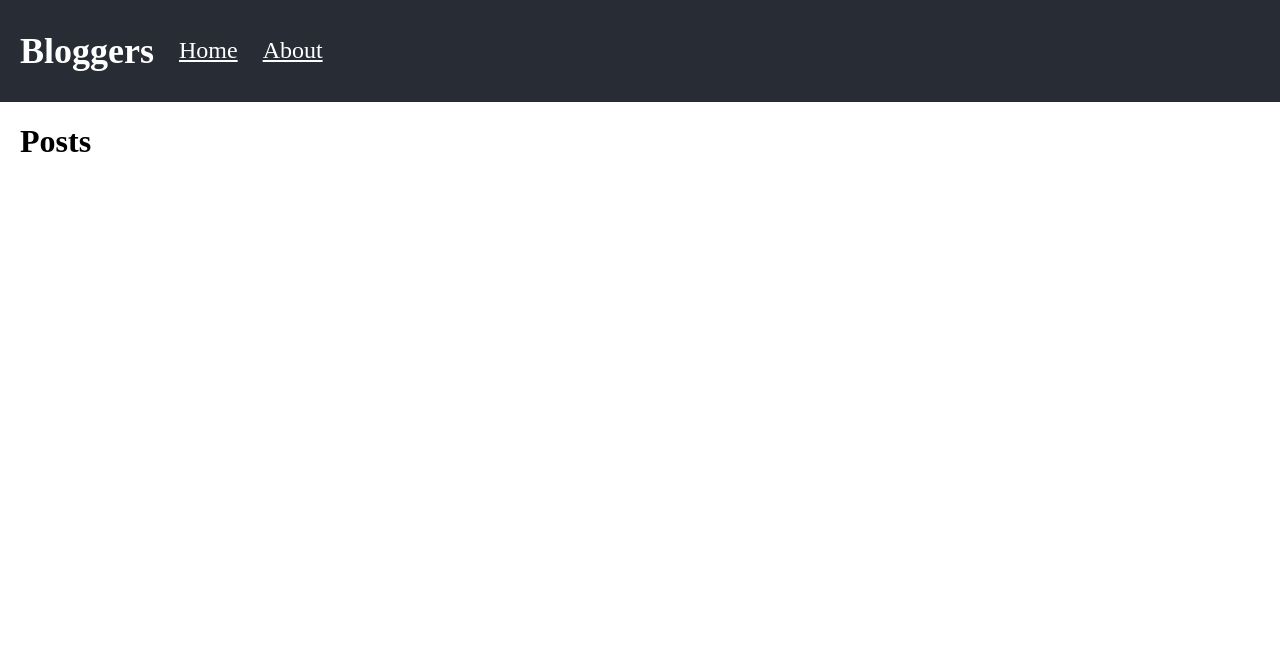
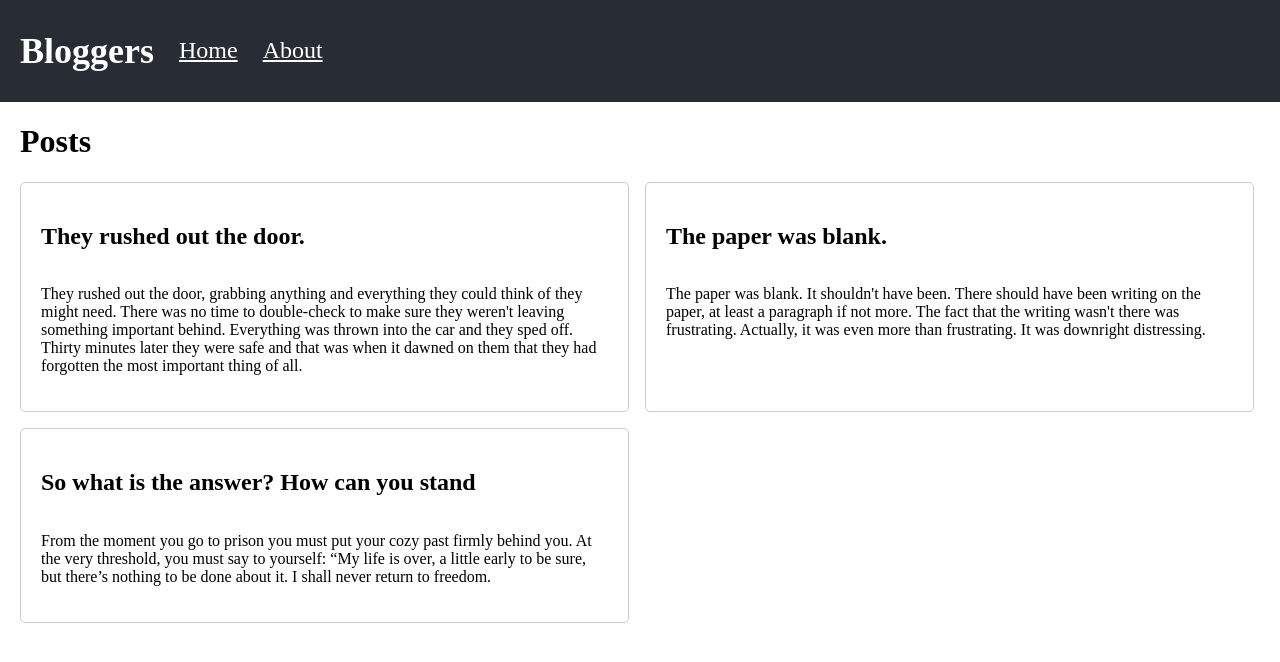
Before and after one commit to JoseBarceloss/EX-Bloggers, a React (Vite) app: page /posts/1 in a window 1280 px wide. Shown: the top 662 px of the page. Built offline with nearby package versions, Linux system fonts and the light colour scheme.

Commit message:
terminando exercis, nao entendi muito bem esse requesito 4

```diff
--- a/src/pages/Posts.tsx
+++ b/src/pages/Posts.tsx
@@ -1,3 +1,4 @@
+import { useParams } from 'react-router-dom';
 import Header from '../components/Header';
 import Post from '../components/Post';
 import { posts } from '../data';
@@ -5,7 +6,8 @@ import { PostType } from '../types';
 import '../styles/Posts.css';
 
 export default function Posts() {
-  const userPosts: PostType[] = []; // TODO: recebe os posts do usuário selecionado
+  const { id } = useParams <{ id: string }>();
+  const userPosts: PostType[] = posts.filter((post) => post.userId === Number(id));
 
   return (
     <div data-testid="posts-page">
```
